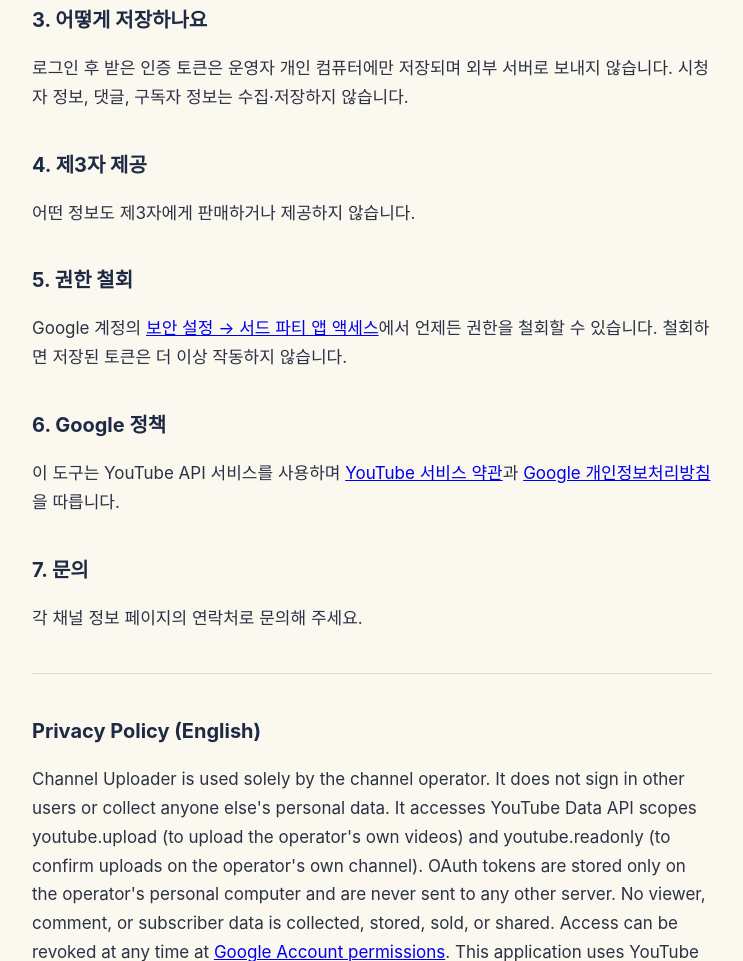
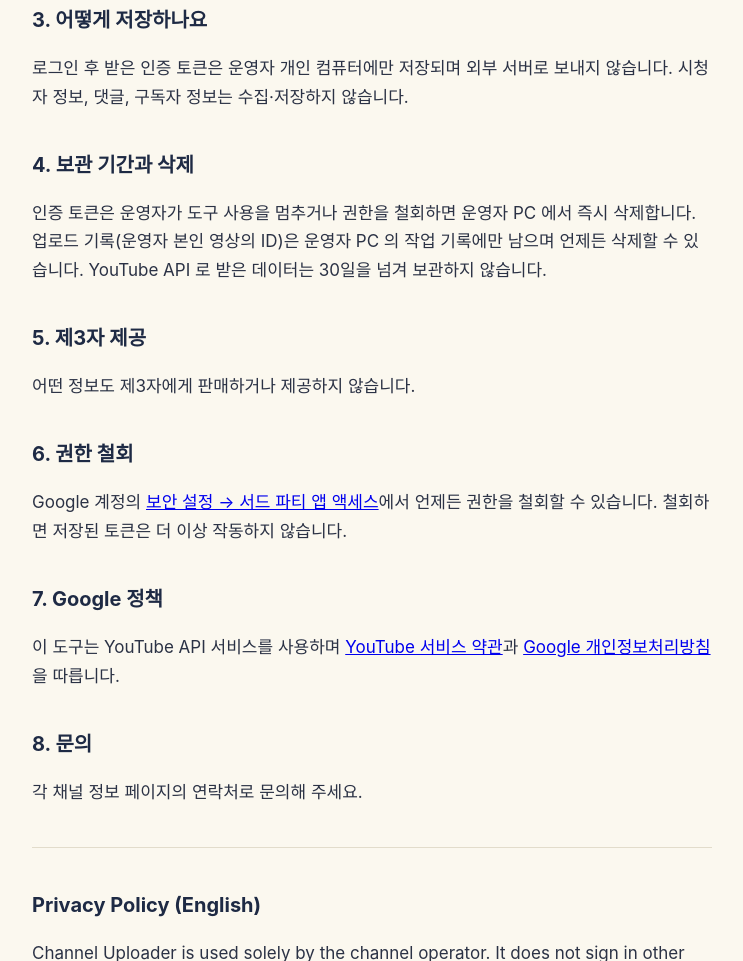
Before and after one commit to hanjul-chaekjang/hanjul-chaekjang.github.io, a plain HTML site: page privacy.html in a window 1280 px wide. Shown: the part 546-1507 px from the top of the page, without its empty margins (268-1011 px from the left). Drawn offline with Linux system fonts and the light colour scheme.

Commit message:
Update privacy.html

```diff
--- a/privacy.html
+++ b/privacy.html
@@ -12,15 +12,17 @@
 </ul>
 <h2>3. 어떻게 저장하나요</h2>
 <p>로그인 후 받은 인증 토큰은 운영자 개인 컴퓨터에만 저장되며 외부 서버로 보내지 않습니다. 시청자 정보, 댓글, 구독자 정보는 수집·저장하지 않습니다.</p>
-<h2>4. 제3자 제공</h2>
+<h2>4. 보관 기간과 삭제</h2>
+<p>인증 토큰은 운영자가 도구 사용을 멈추거나 권한을 철회하면 운영자 PC 에서 즉시 삭제합니다. 업로드 기록(운영자 본인 영상의 ID)은 운영자 PC 의 작업 기록에만 남으며 언제든 삭제할 수 있습니다. YouTube API 로 받은 데이터는 30일을 넘겨 보관하지 않습니다.</p>
+<h2>5. 제3자 제공</h2>
 <p>어떤 정보도 제3자에게 판매하거나 제공하지 않습니다.</p>
-<h2>5. 권한 철회</h2>
+<h2>6. 권한 철회</h2>
 <p>Google 계정의 <a href="https://myaccount.google.com/permissions">보안 설정 → 서드 파티 앱 액세스</a>에서 언제든 권한을 철회할 수 있습니다. 철회하면 저장된 토큰은 더 이상 작동하지 않습니다.</p>
-<h2>6. Google 정책</h2>
+<h2>7. Google 정책</h2>
 <p>이 도구는 YouTube API 서비스를 사용하며 <a href="https://www.youtube.com/t/terms">YouTube 서비스 약관</a>과 <a href="https://policies.google.com/privacy">Google 개인정보처리방침</a>을 따릅니다.</p>
-<h2>7. 문의</h2>
+<h2>8. 문의</h2>
 <p>각 채널 정보 페이지의 연락처로 문의해 주세요.</p>
 <hr>
 <h2>Privacy Policy (English)</h2>
-<p>Channel Uploader is used solely by the channel operator. It does not sign in other users or collect anyone else's personal data. It accesses YouTube Data API scopes youtube.upload (to upload the operator's own videos) and youtube.readonly (to confirm uploads on the operator's own channel). OAuth tokens are stored only on the operator's personal computer and are never sent to any other server. No viewer, comment, or subscriber data is collected, stored, sold, or shared. Access can be revoked at any time at <a href="https://myaccount.google.com/permissions">Google Account permissions</a>. This application uses YouTube API Services and complies with the <a href="https://www.youtube.com/t/terms">YouTube Terms of Service</a> and the <a href="https://policies.google.com/privacy">Google Privacy Policy</a>.</p>
+<p>Channel Uploader is used solely by the channel operator. It does not sign in other users or collect anyone else's personal data. It accesses YouTube Data API scopes youtube.upload (to upload the operator's own videos) and youtube.readonly (to confirm uploads on the operator's own channel). OAuth tokens are stored only on the operator's personal computer and are never sent to any other server. No viewer, comment, or subscriber data is collected, stored, sold, or shared. Tokens are deleted from the operator's computer immediately when access is revoked or the tool is no longer used; the upload log (IDs of the operator's own videos) can be deleted at any time, and no YouTube API data is kept longer than 30 days. Access can be revoked at any time at <a href="https://myaccount.google.com/permissions">Google Account permissions</a>. This application uses YouTube API Services and complies with the <a href="https://www.youtube.com/t/terms">YouTube Terms of Service</a> and the <a href="https://policies.google.com/privacy">Google Privacy Policy</a>.</p>
 </main></body></html>
```
